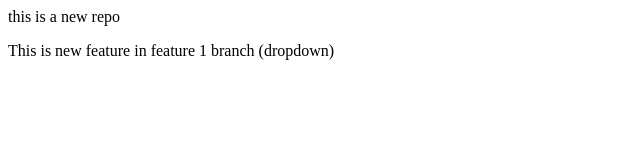
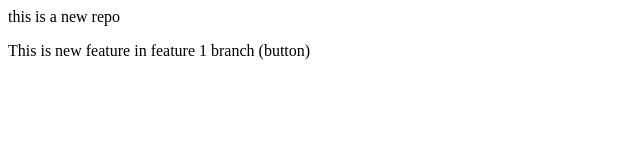
Before and after one commit to KATHIRAVAN-R/LocalRepos, a plain HTML site: page index.html in a window 1280 px wide. Shown: the full height of the page, 0-640 px from the left. Drawn offline with Linux system fonts and the light colour scheme.

Commit message:
some changes

```diff
--- a/index.html
+++ b/index.html
@@ -1,4 +1,4 @@
 <p>
     this is a new repo
 </p>
-<p>This is new feature in feature 1 branch (dropdown)</p>
+<p>This is new feature in feature 1 branch (button)</p>
```
